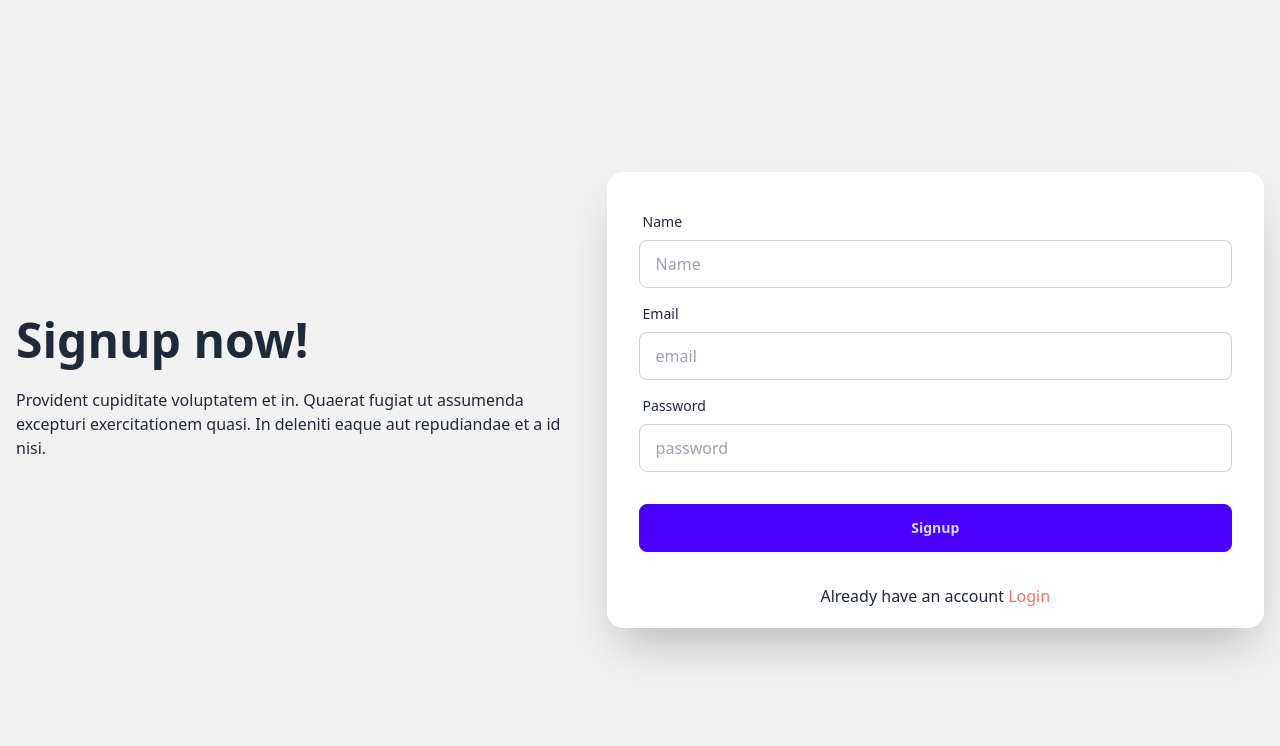
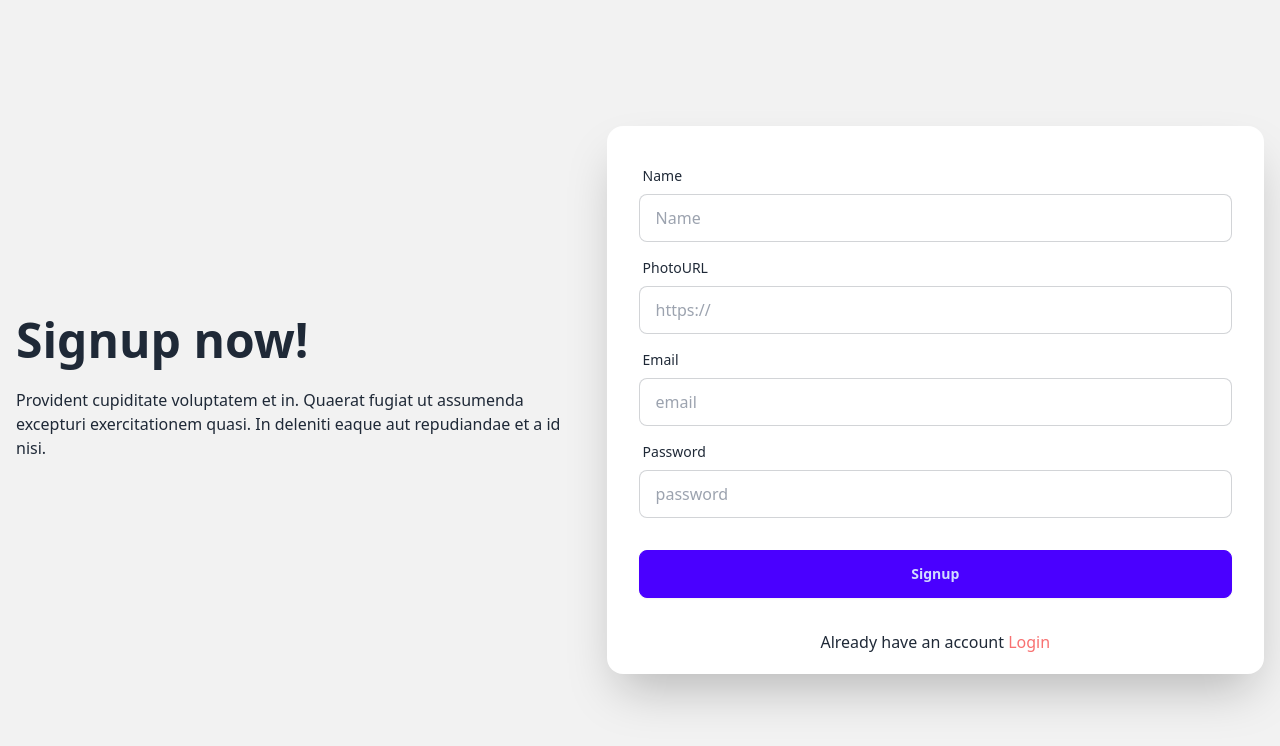
Before and after one commit to mdtayef001/distro-client, a React (Vite) app: page /auth/signup in a window 1280 px wide. Shown: the top 746 px of the page. Built offline with nearby package versions, Linux system fonts and the light colour scheme; no server answers.

Commit message:
add the private route

```diff
--- a/src/pages/Auth/Login.jsx
+++ b/src/pages/Auth/Login.jsx
@@ -6,18 +6,20 @@ import {
   validateCaptcha,
 } from "react-simple-captcha";
 import useAuth from "../../hooks/useAuth";
-import { Link, useNavigate } from "react-router-dom";
+import { Link, useLocation, useNavigate } from "react-router-dom";
 import Swal from "sweetalert2";
 
 const Login = () => {
+  const { loginUser } = useAuth();
   const [required, setRequired] = useState(true);
   const navigate = useNavigate();
-
-  const { loginUser } = useAuth();
 
   useEffect(() => {
     loadCaptchaEnginge(6);
   }, []);
+
+  const location = useLocation();
+  const from = location?.state?.pathname || "/";
 
   const handleLogin = (e) => {
     e.preventDefault();
@@ -34,7 +36,7 @@ const Login = () => {
           title: `${user.displayName}, Login Success`,
           icon: "success",
         });
-        navigate("/");
+        navigate(from);
       })
       .catch((error) => {
         Swal.fire({
--- a/src/pages/Auth/Signup.jsx
+++ b/src/pages/Auth/Signup.jsx
@@ -1,34 +1,51 @@
 import { Helmet } from "react-helmet-async";
 import { useForm } from "react-hook-form";
-import { Link, useNavigate } from "react-router-dom";
+import { Link, Navigate, useNavigate } from "react-router-dom";
 import useAuth from "../../hooks/useAuth";
 import Swal from "sweetalert2";
 
 const Signup = () => {
-  const { createUser, updataUser } = useAuth();
+  const { createUser, updataUser, user } = useAuth();
   const navigate = useNavigate();
+
   const {
     register,
     handleSubmit,
+    reset,
     formState: { errors },
   } = useForm();
 
+  if (user) {
+    return <Navigate to={"/"} />;
+  }
+
   const handleSignup = (data) => {
-    console.log(data);
     const email = data.email;
     const password = data.password;
     const name = data.name;
+    const photoURL = data.photoURL;
     const userInfo = {
       displayName: name,
+      photoURL,
     };
     createUser(email, password)
       .then(() => {
-        updataUser(userInfo);
-        Swal.fire({
-          title: `Signup Success`,
-          icon: "success",
-        });
-        navigate("/");
+        updataUser(userInfo)
+          .then(() => {
+            reset();
+            Swal.fire({
+              title: `Signup Success`,
+              icon: "success",
+            });
+            navigate("/");
+          })
+          .catch((error) => {
+            Swal.fire({
+              icon: "error",
+              title: "Oops...",
+              text: error.message,
+            });
+          });
       })
       .catch((error) => {
         Swal.fire({
@@ -64,6 +81,17 @@ const Signup = () => {
                   placeholder="Name"
                   className="input input-bordered"
                   {...register("name", { required: true })}
+                />
+              </div>
+              <div className="form-control">
+                <label className="label">
+                  <span className="label-text">PhotoURL</span>
+                </label>
+                <input
+                  placeholder="https://"
+                  type="url"
+                  className="input input-bordered"
+                  {...register("photoURL", { required: true })}
                 />
               </div>
               <div className="form-control">
--- a/src/routes/PrivateRouts.jsx
+++ b/src/routes/PrivateRouts.jsx
@@ -1,10 +1,12 @@
 import PropTypes from "prop-types";
 import useAuth from "../hooks/useAuth";
-import { Navigate } from "react-router-dom";
+import { Navigate, useLocation } from "react-router-dom";
 import Loading from "../components/Loading";
 
 const PrivateRouts = ({ children }) => {
   const { user, loading } = useAuth();
+
+  const location = useLocation();
 
   if (loading) {
     return <Loading />;
@@ -13,7 +15,7 @@ const PrivateRouts = ({ children }) => {
   if (user) {
     return children;
   } else {
-    return <Navigate to={"/auth/login"} />;
+    return <Navigate to={"/auth/login"} state={location} />;
   }
 };
 
```
